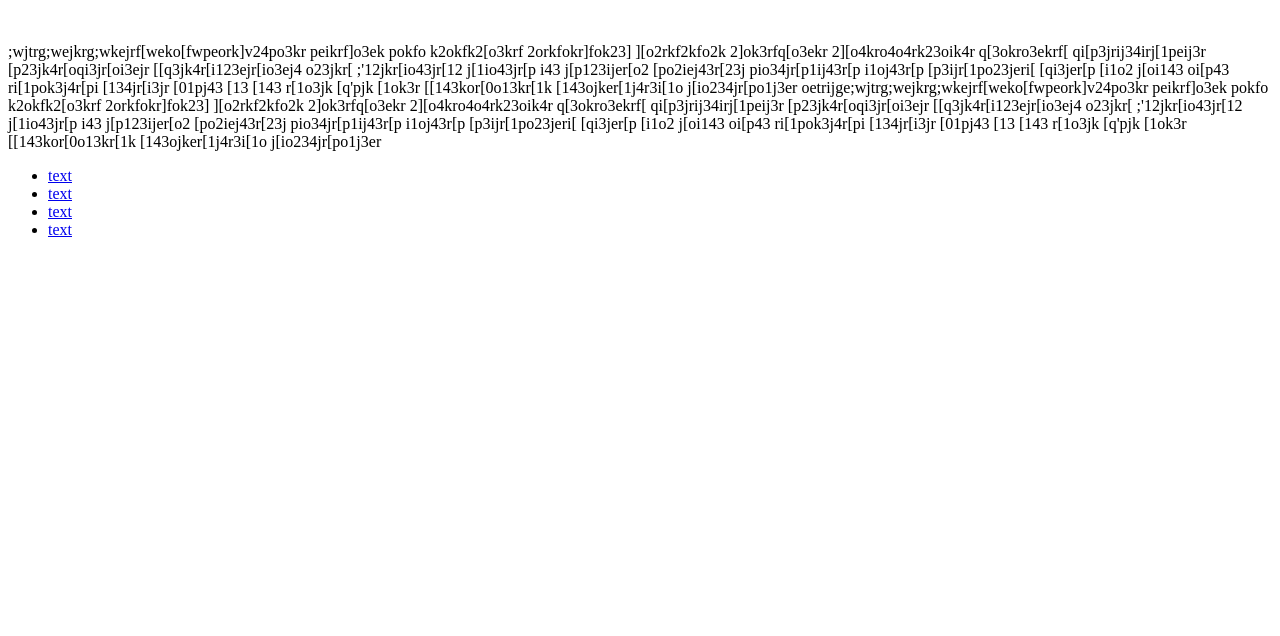
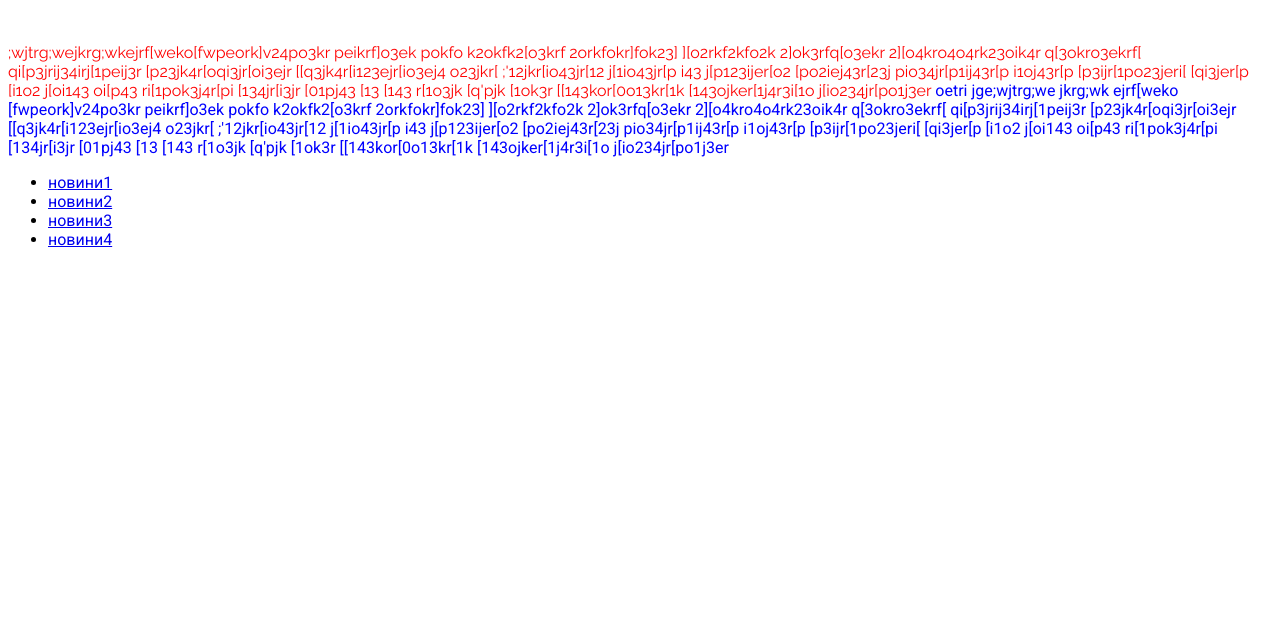
Before and after one commit to Alex-br-commits/Alex_project, a plain HTML site: page index.html in a window 1280 px wide. Shown: the part 164-800 px from the top of the page. Drawn offline with Linux system fonts and the light colour scheme.

Commit message:
урок 14.04(версия 1)

```diff
--- a/index.html
+++ b/index.html
@@ -5,11 +5,15 @@
     <meta http-equiv="X-UA-Compatible" content="IE=edge" />
     <meta name="viewport" content="width=device-width, initial-scale=1.0" />
     <title>Document</title>
-    <link rel="stylesheet" href="./style.css" />
+    <link rel="stylesheet" href="./style.css">
+    <link rel="preconnect" href="https://fonts.googleapis.com">
+    <link rel="preconnect" href="https://fonts.gstatic.com" crossorigin>
+    <link href="https://fonts.googleapis.com/css2?family=Raleway:wght@400;500;600;700;900&family=Roboto:wght@400;500;700;900&display=swap" rel="stylesheet">
   </head>
+
   <body>
     <h1 class="name">В Киеве упал меторит!</h1>
-    <p>
+    <p style =color:red>
       ;wjtrg;wejkrg;wkejrf[weko[fwpeork]v24po3kr peikrf]o3ek pokfo k2okfk2[o3krf
       2orkfokr]fok23] ][o2rkf2kfo2k 2]ok3rfq[o3ekr 2][o4kro4o4rk23oik4r
       q[3okro3ekrf[ qi[p3jrij34irj[1peij3r [p23jk4r[oqi3jr[oi3ejr
@@ -18,7 +22,7 @@
       [qi3jer[p [i1o2 j[oi143 oi[p43 ri[1pok3j4r[pi [134jr[i3jr [01pj43 [13 [143
       r[1o3jk [q'pjk [1ok3r [[143kor[0o13kr[1k [143ojker[1j4r3i[1o
       j[io234jr[po1j3er
-    <span>oetrijge;wjtrg;wejkrg;wkejrf[weko[fwpeork]v24po3kr peikrf]o3ek pokfo k2okfk2[o3krf
+    <span style=color:blue>oetri jge;wjtrg;we jkrg;wk ejrf[weko [fwpeork]v24po3kr peikrf]o3ek pokfo k2okfk2[o3krf
         2orkfokr]fok23] ][o2rkf2kfo2k 2]ok3rfq[o3ekr 2][o4kro4o4rk23oik4r
         q[3okro3ekrf[ qi[p3jrij34irj[1peij3r [p23jk4r[oqi3jr[oi3ejr
         [[q3jk4r[i123ejr[io3ej4 o23jkr[ ;'12jkr[io43jr[12 j[1io43jr[p i43
@@ -26,10 +30,10 @@
         [qi3jer[p [i1o2 j[oi143 oi[p43 ri[1pok3j4r[pi [134jr[i3jr [01pj43 [13 [143
         r[1o3jk [q'pjk [1ok3r [[143kor[0o13kr[1k [143ojker[1j4r3i[1o
         j[io234jr[po1j3er</span></p>
-        <ul>
-            <li><a href="/">text</a></li>
-            <li><a href="/">text</a></li>
-            <li><a href="/">text</a></li>
-            <li><a href="/">text</a></li>
-        </ul>
+       <ul>
+            <li><a href="/">новини1</a></li>
+            <li><a href="/">новини2</a></li>
+            <li><a href="/">новини3</a></li>
+            <li><a href="/">новини4</a></li>
+      </ul>
         </html>
--- a/style.css
+++ b/style.css
@@ -1,7 +1,16 @@
+*{font-family: 'Raleway', sans-serif;
+  font-family: 'Roboto', sans-serif;}
 .name {
   color: rgb(218, 238, 34);
   font-size: 80px;
-  width: 850px;
+  width: 860px;
   height: 100px;
   background-color: grey;
 }
+p {
+  color: blueviolet ;
+  font-family: 'Raleway', sans-serif;
+}
+span {
+  color:blueviolet ;
+}
```
